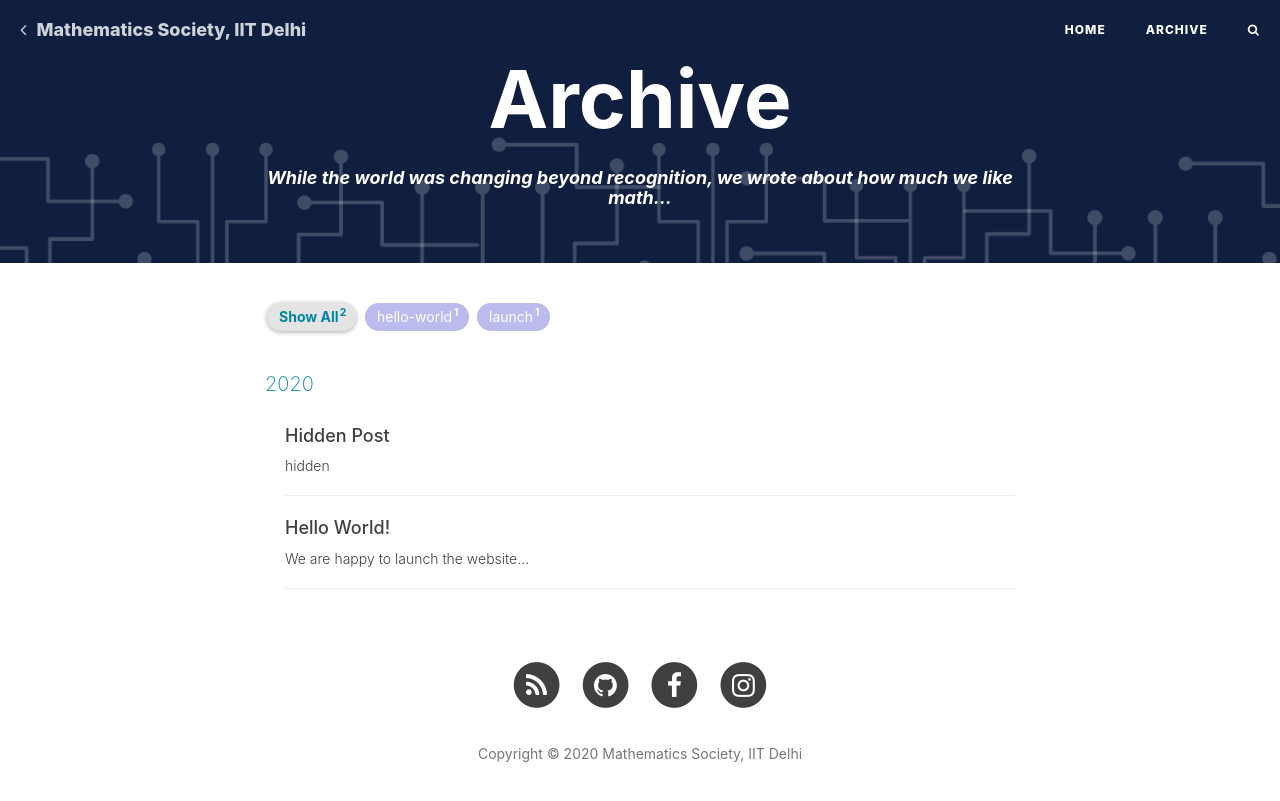
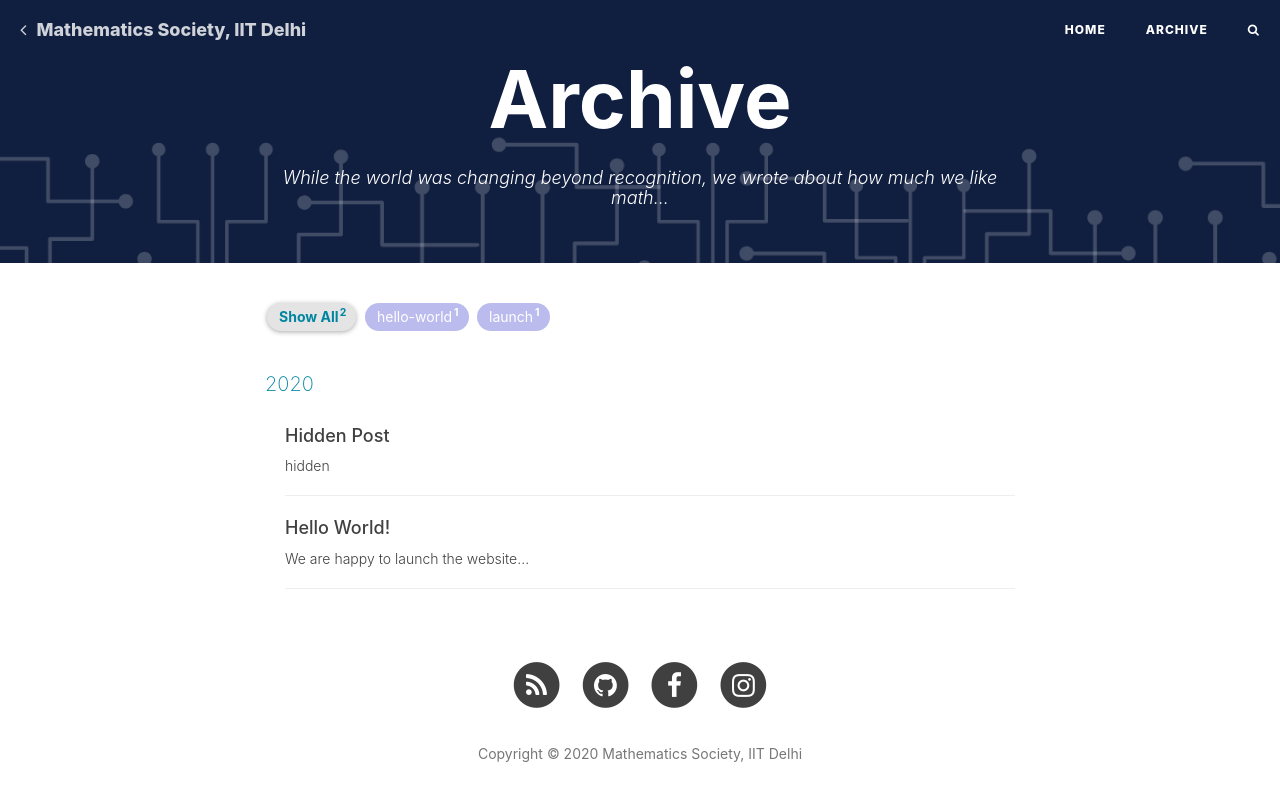
Before and after one commit to mathsociitd/blog, a Jekyll site: the page built from archive.html, in a window 1280 px wide. Shown: the top 801 px of the page. Built offline with Jekyll 4.4.1, drawn with Linux system fonts in a browser that asks for light colours; nearby versions of some CDN libraries; comment, search, counter and statistics services are not loaded.

Commit message:
Update archive.html

```diff
--- a/archive.html
+++ b/archive.html
@@ -1,7 +1,7 @@
 ---
 title: Archive
 layout: default
-description: "<div style='margin-top: 25px;'><b><i>While the world was changing beyond recognition, we wrote about how much we like math...</i></b></div>"
+description: "<div style='margin-top: 25px;'><i>While the world was changing beyond recognition, we wrote about how much we like math...</i></div>"
 header-img: "img/tag-bg.jpg"
 ---
 
```
